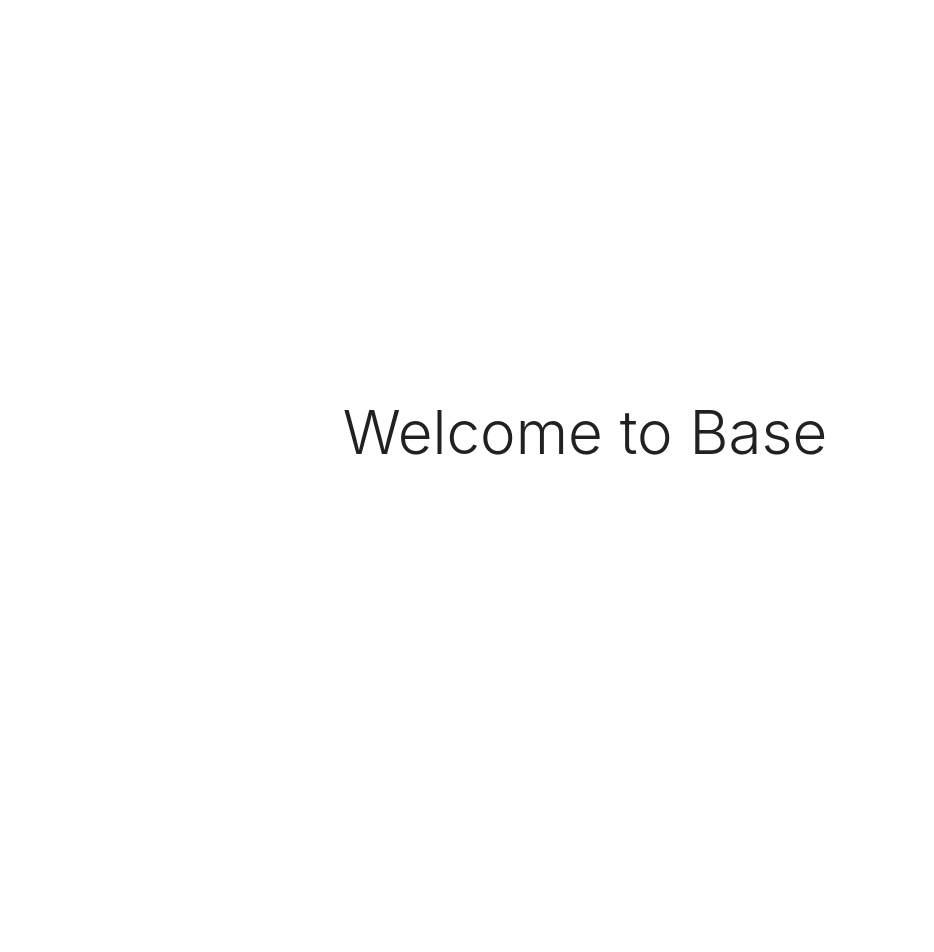
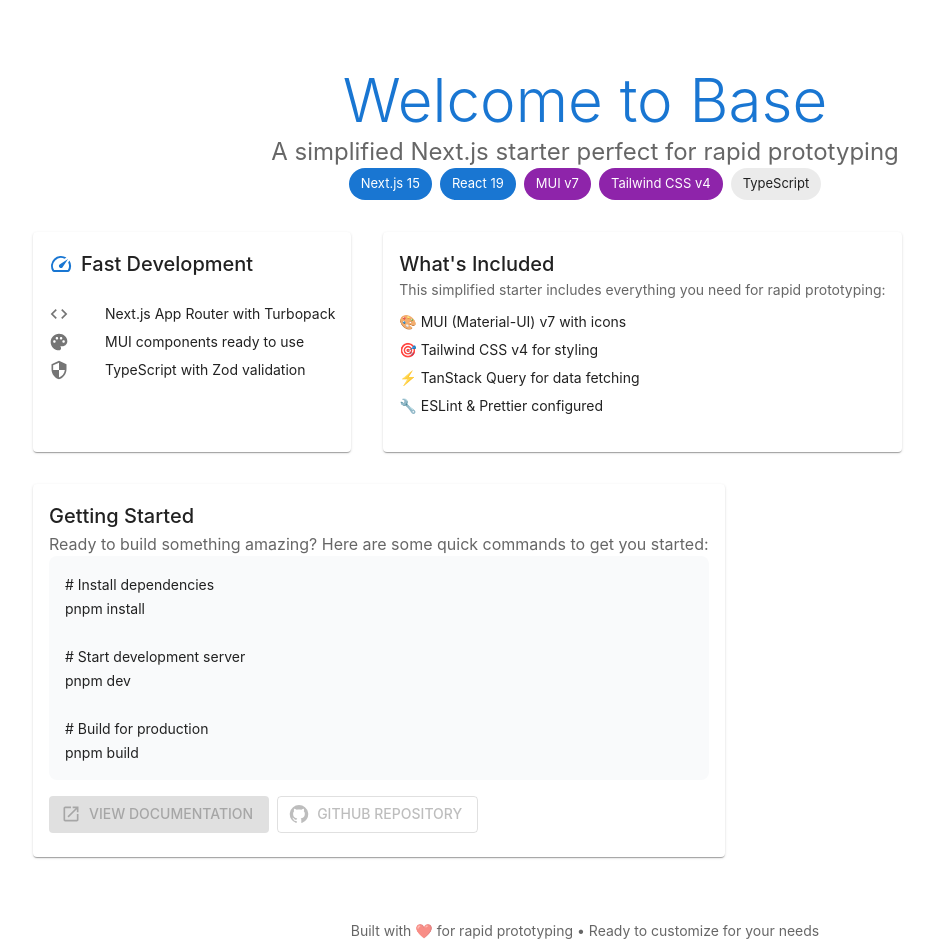
Before and after one commit to JosteinSandKjellsen/base, a Next.js app: page / in a window 1280 px wide. Shown: the top 952 px of the page, without its empty margins (55-989 px from the left). Before the commit the page ends 864 px from the top, so only its background shows below. Built offline with nearby package versions, Linux system fonts and the light colour scheme; what @mui/material-nextjs would draw is missing.

Commit message:
Enhance welcome page with better content and design

```diff
--- a/src/components/welcome-content.tsx
+++ b/src/components/welcome-content.tsx
@@ -1,6 +1,27 @@
 "use client";
 
-import { Box, Typography } from "@mui/material";
+import {
+  Box,
+  Typography,
+  Card,
+  CardContent,
+  Grid,
+  Chip,
+  List,
+  ListItem,
+  ListItemIcon,
+  ListItemText,
+  Button,
+  Container
+} from "@mui/material";
+import {
+  Code as CodeIcon,
+  Palette as PaletteIcon,
+  Speed as SpeedIcon,
+  Security as SecurityIcon,
+  GitHub as GitHubIcon,
+  Launch as LaunchIcon
+} from "@mui/icons-material";
 
 /**
  * Welcome content component that uses MUI components.
@@ -8,14 +29,145 @@
  */
 export function WelcomeContent() {
   return (
-    <Box className="min-h-screen flex flex-col items-center justify-center">
+    <Container maxWidth="lg" className="py-8">
+      <Box className="text-center mb-8">
         <Typography
           variant="h2"
           component="h1"
-        className="font-bold"
+          className="font-bold mb-4"
+          color="primary"
         >
           Welcome to Base
         </Typography>
+        <Typography variant="h5" color="text.secondary" className="mb-6">
+          A simplified Next.js starter perfect for rapid prototyping
+        </Typography>
+        <Box className="flex gap-2 justify-center flex-wrap mb-8">
+          <Chip label="Next.js 15" color="primary" />
+          <Chip label="React 19" color="primary" />
+          <Chip label="MUI v7" color="secondary" />
+          <Chip label="Tailwind CSS v4" color="secondary" />
+          <Chip label="TypeScript" color="default" />
         </Box>
+      </Box>
+
+      <Grid container spacing={4} className="mb-8">
+        <Grid item xs={12} md={6}>
+          <Card className="h-full">
+            <CardContent>
+              <Box className="flex items-center mb-3">
+                <SpeedIcon color="primary" className="mr-2" />
+                <Typography variant="h6" component="h2">
+                  Fast Development
+                </Typography>
+              </Box>
+              <List dense>
+                <ListItem disablePadding>
+                  <ListItemIcon>
+                    <CodeIcon fontSize="small" />
+                  </ListItemIcon>
+                  <ListItemText primary="Next.js App Router with Turbopack" />
+                </ListItem>
+                <ListItem disablePadding>
+                  <ListItemIcon>
+                    <PaletteIcon fontSize="small" />
+                  </ListItemIcon>
+                  <ListItemText primary="MUI components ready to use" />
+                </ListItem>
+                <ListItem disablePadding>
+                  <ListItemIcon>
+                    <SecurityIcon fontSize="small" />
+                  </ListItemIcon>
+                  <ListItemText primary="TypeScript with Zod validation" />
+                </ListItem>
+              </List>
+            </CardContent>
+          </Card>
+        </Grid>
+
+        <Grid item xs={12} md={6}>
+          <Card className="h-full">
+            <CardContent>
+              <Typography variant="h6" component="h2" className="mb-3">
+                What's Included
+              </Typography>
+              <Typography variant="body2" color="text.secondary" className="mb-3">
+                This simplified starter includes everything you need for rapid prototyping:
+              </Typography>
+              <List dense>
+                <ListItem disablePadding>
+                  <ListItemText
+                    primary="🎨 MUI (Material-UI) v7 with icons"
+                    primaryTypographyProps={{ variant: 'body2' }}
+                  />
+                </ListItem>
+                <ListItem disablePadding>
+                  <ListItemText
+                    primary="🎯 Tailwind CSS v4 for styling"
+                    primaryTypographyProps={{ variant: 'body2' }}
+                  />
+                </ListItem>
+                <ListItem disablePadding>
+                  <ListItemText
+                    primary="⚡ TanStack Query for data fetching"
+                    primaryTypographyProps={{ variant: 'body2' }}
+                  />
+                </ListItem>
+                <ListItem disablePadding>
+                  <ListItemText
+                    primary="🔧 ESLint & Prettier configured"
+                    primaryTypographyProps={{ variant: 'body2' }}
+                  />
+                </ListItem>
+              </List>
+            </CardContent>
+          </Card>
+        </Grid>
+      <Card className="mb-8">
+        <CardContent>
+          <Typography variant="h6" component="h2" className="mb-3">
+            Getting Started
+          </Typography>
+          <Typography variant="body1" color="text.secondary" className="mb-4">
+            Ready to build something amazing? Here are some quick commands to get you started:
+          </Typography>
+          <Box className="bg-gray-50 dark:bg-gray-800 p-4 rounded-lg mb-4">
+            <Typography variant="body2" component="code" className="font-mono">
+              # Install dependencies<br />
+              pnpm install<br /><br />
+              # Start development server<br />
+              pnpm dev<br /><br />
+              # Build for production<br />
+              pnpm build
+            </Typography>
+          </Box>
+          <Box className="flex gap-2 flex-wrap">
+            <Button
+              variant="contained"
+              startIcon={<LaunchIcon />}
+              href="/docs"
+              disabled
+            >
+              View Documentation
+            </Button>
+            <Button
+              variant="outlined"
+              startIcon={<GitHubIcon />}
+              href="https://github.com"
+              target="_blank"
+              disabled
+            >
+              GitHub Repository
+            </Button>
+          </Box>
+        </CardContent>
+      </Card>
+      </Grid>
+      <Box className="text-center">
+        <Typography variant="body2" color="text.secondary">
+          Built with ❤️ for rapid prototyping • Ready to customize for your needs
+        </Typography>
+      </Box>
+    </Container>
   );
 }
```
Lines whose indentation alone changed are shown as unchanged.
